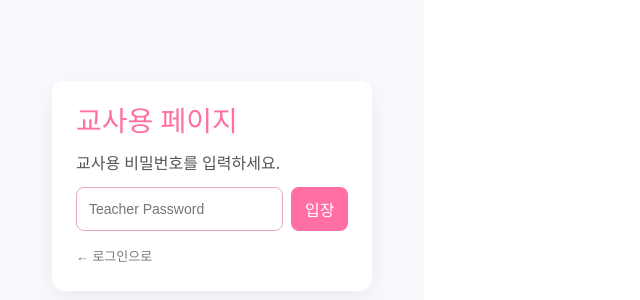
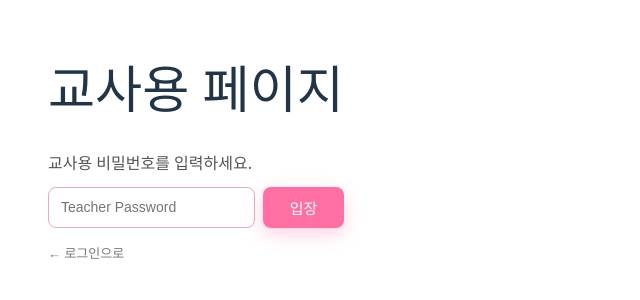
Before and after one commit to choyeojeong/rabbit-vocab, a React (Vite) app: page /teacher/home in a window 1280 px wide. Shown: the part 238-538 px from the top of the page, without its empty margins (0-640 px from the left). Built offline with nearby package versions, Linux system fonts and the light colour scheme.

Commit message:
chore: PWA 스타일/중앙정렬/아이콘 업데이트

```diff
--- a/src/styles/responsive.css
+++ b/src/styles/responsive.css
@@ -1,153 +1,139 @@
-/* src/styles/responsive.css */
 :root{
   --bg-student: #fff5f8;
   --bg-teacher: #f7f9fc;
   --fg-primary: #ff6fa3;
   --shadow-soft: 0 8px 24px rgba(0,0,0,0.06);
+
+  /* 모바일 기본 타이포 (더 컴팩트) */
+  --fz-body: 14.5px;
+  --fz-button: 15px;
+  --fz-title: 20px;
+
+  /* 카드 라운드/패딩 */
+  --radius: 12px;
+  --pad-card: 14px;
+  --pad-input-v: 9px;
+  --pad-input-h: 12px;
+  --pad-btn-v: 11px;
+  --pad-btn-h: 14px;
+
+  /* 레이아웃 폭 */
+  --container-max: 380px; /* 🔽 440 → 380 */
 }
 
-/* 공통 */
-.page { min-height: 100dvh; }
-
-/* =========================
-   학생용(모바일) 컨테이너
-   ========================= */
-.student-page { background: var(--bg-student); }
-
-.student-container{
-  width: 100%;
-  max-width: 440px;
-  margin: 0 auto;
-  padding: 12px;
+/* ===== 공통 배경 ===== */
+.student-page {
+  background: var(--bg-student);
+  min-height: 100svh;            /* 모바일 주소창 변동 대응 */
+  min-height: 100dvh;            /* fallback */
 }
 
-.student-card{
-  background:#fff;
-  border-radius:10px;
-  box-shadow: var(--shadow-soft);
-  padding:12px;
+/* ===== 중앙 정렬: 모든 학생 페이지 공통 =====
+   - 컴포넌트 수정 없이 .student-container를 화면 세로 중앙에 배치
+   - 내용이 길어지면 자동으로 위아래 스크롤 가능  */
+.student-page > .student-container{
+  width: 100%;
+  max-width: var(--container-max);
+  margin: 0 auto;
+  padding: 10px;                 /* 🔽 12 → 10 */
+  min-height: 100svh;
+  min-height: 100dvh;
+  display: flex;
+  flex-direction: column;
+  justify-content: center;       /* ✅ 세로 중앙 */
+  /* iOS safe area */
+  padding-top: max(10px, env(safe-area-inset-top));
+  padding-right: max(10px, env(safe-area-inset-right));
+  padding-bottom: max(10px, env(safe-area-inset-bottom));
+  padding-left: max(10px, env(safe-area-inset-left));
 }
 
-/* 텍스트/버튼 */
-.student-text{ font-size: clamp(13px, 1.6vw + 11px, 16px); line-height:1.45; }
-.button-lg{
-  display:block; width:100%;
-  padding:12px 14px; border-radius:8px;
-  border:none; font-weight:700; cursor:pointer; font-size:15px;
+/* 내용이 길어질 때 여유를 주기 위해 카드 자체는 100%로 */
+.student-card{
+  background: #fff;
+  border-radius: var(--radius);
+  box-shadow: var(--shadow-soft);
+  padding: var(--pad-card);
+  width: 100%;
 }
 
-/* 아주 작은 폰 */
-@media (max-width:360px){
-  .student-container{ padding:8px; }
-  .student-card{ padding:10px; }
+/* ===== 타이틀/텍스트 ===== */
+.student-title{
+  font-size: var(--fz-title);
+  font-weight: 800;
+  color: var(--fg-primary);
+  margin: 6px 0 10px;
 }
 
-/* 태블릿 */
-@media (min-width:600px){
-  .student-container{ max-width:520px; }
+.form-label{ font-size: 13px; color:#444; margin: 8px 2px 6px; }
+.help-text{ font-size: 12px; color:#8a7f85; }
+
+/* ===== 폼/버튼 사이즈 최적화 ===== */
+.input, .select,
+input[type="text"], input[type="number"], input[type="tel"],
+select, textarea{
+  width: 100%;
+  font-size: var(--fz-body);
+  padding: var(--pad-input-v) var(--pad-input-h);
+  border: 1px solid #f7c3d5;
+  border-radius: 10px;
+  background: #fff;
+  outline: none;
 }
 
-/* =========================
-   선생님용(데스크톱)
-   ========================= */
-.teacher-page{ background: var(--bg-teacher); }
-.teacher-shell{
-  max-width: min(1600px, 96vw);
-  margin: 0 auto;
-  padding: 24px 28px;
-}
-.teacher-row{
-  display:grid;
-  grid-template-columns:1fr; /* 기본 1열(풀폭) */
-  gap:16px;
-}
-.teacher-card{
-  background:#fff;
-  border-radius:12px;
-  box-shadow: var(--shadow-soft);
-  padding:18px;
-}
-@media (min-width:1024px){
-  .teacher-row.grid-2{ grid-template-columns:1fr 1fr; }
-  .teacher-row.grid-3{ grid-template-columns:1.2fr 1fr 1fr; }
-  .teacher-shell{ max-width: min(1680px, 96vw); }
-}
-.teacher-text{ font-size:16px; line-height:1.5; }
-.page-title{
-  font-weight:800; color:var(--fg-primary);
-  margin:4px 0 12px;
-  font-size:clamp(18px, 1.2vw + 14px, 28px);
+.input::placeholder{ color:#b9a9b2; }
+
+button, .button{
+  width: 100%;
+  font-size: var(--fz-button);
+  font-weight: 700;
+  padding: var(--pad-btn-v) var(--pad-btn-h);
+  border: none;
+  border-radius: 12px;
+  background: var(--fg-primary);
+  color:#fff;
+  box-shadow: 0 6px 18px rgba(255,111,163,0.32);
 }
 
-/* =========================
-   학생용 입력 폼 공통 규칙
-   (페이지별 수정 없이 일괄 적용)
-   ========================= */
-
-/* 유틸 그리드: 1~3열 */
-.student-grid-1{ display:grid; grid-template-columns:1fr; gap:10px; }
-.student-grid-2{ display:grid; grid-template-columns:1fr 1fr; gap:10px; }
-.student-grid-3{ display:grid; grid-template-columns:1fr 1fr 1fr; gap:10px; }
-
-/* grid 자식 폭 초과 방지 */
-.student-grid-1 > *,
-.student-grid-2 > *,
-.student-grid-3 > * { min-width:0; }
-
-/* 라벨+필드 래퍼(선택) */
-.student-field-wrap{ display:flex; flex-direction:column; gap:6px; }
-
-/* 기본 폼 라인(두 칸 균등) — 기존 페이지 호환용 */
-.student-row{
-  display:grid;
-  grid-template-columns:1fr 1fr;
-  gap:10px;
-  margin-top:12px;
+.button--ghost{
+  background:#fff;
+  color: var(--fg-primary);
+  border: 2px solid var(--fg-primary);
+  box-shadow: none;
 }
 
-/* 모든 입력 요소가 칸 폭을 정확히 채우도록 */
-.student-page select,
-.student-page input[type="text"],
-.student-page input[type="number"],
-.student-page input[type="search"],
-.student-page input[type="tel"],
-.student-page input[type="email"],
-.student-page input[type="password"],
-.student-page textarea{
-  width:100%;
-  max-width:100%;
-  box-sizing:border-box;                 /* ✅ 패딩/보더 포함 계산 */
-  padding:10px 12px;
-  border:1px solid #ffd3e3;
-  border-radius:10px;
-  font-size:14px;
-  background:#fff;
-  outline:none;
-  appearance:none;                       /* 공통 */
-  -webkit-appearance:none;               /* iOS 셀렉트/인풋 폭 깨짐 방지 */
+/* ===== 간격 유틸 ===== */
+.row{ display:grid; gap:10px; }
+.stack-6 > * + * { margin-top:6px; }
+.stack-8 > * + * { margin-top:8px; }
+.stack-12 > * + * { margin-top:12px; }
+
+/* ===== 작은 디스플레이 보정 (<=360px) ===== */
+@media (max-width: 360px){
+  :root{
+    --fz-body: 14px;
+    --fz-button: 14.5px;
+    --fz-title: 19px;
+    --container-max: 340px;
+    --pad-card: 12px;
+    --pad-input-v: 8px;
+    --pad-btn-v: 10px;
+    --radius: 10px;
+  }
 }
 
-/* .student-row 안의 필드에도 동일 적용(기존 코드 호환) */
-.student-row select,
-.student-row input[type="text"],
-.student-row input[type="number"]{
-  width:100%;
-  box-sizing:border-box;
-  padding:10px 12px;
-  border:1px solid #e8a9bf;
-  border-radius:8px;
-  font-size:14px;
+/* ===== 큰 디스플레이 보정 (>=480px) — 너무 커보이지 않도록 상한선 유지 ===== */
+@media (min-width: 480px){
+  :root{ --container-max: 420px; }
 }
 
-/* 길게 입력해도 박스 밖으로 안 튀도록 */
-.student-page input,
-.student-page textarea{
-  overflow:hidden;
-  text-overflow:ellipsis;
-  white-space:nowrap;
+/* ===== 폼 그룹 라인 컴팩트 ===== */
+.form-row{ display:grid; grid-template-columns: 1fr 1fr; gap: 10px; }
+@media (max-width: 420px){ .form-row{ grid-template-columns: 1fr; } }
+
+/* ===== 토글/체크박스 라인 높이 최적화 ===== */
+.form-check{
+  display:flex; align-items:center; gap:8px;
+  font-size: var(--fz-body);
 }
-
-/* iOS 입력 확대 방지(입력 폰트 최소 16px 권장) */
-.student-page input,
-.student-page select,
-.student-page textarea{ font-size:16px; }
+.form-check input{ width:18px; height:18px; }
```
